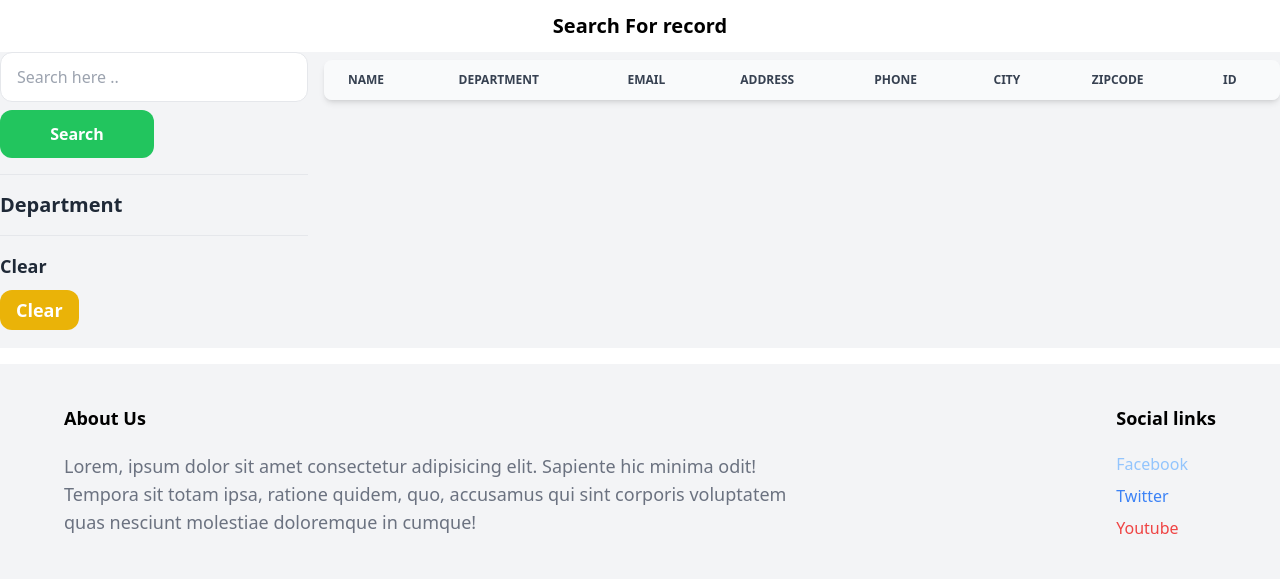
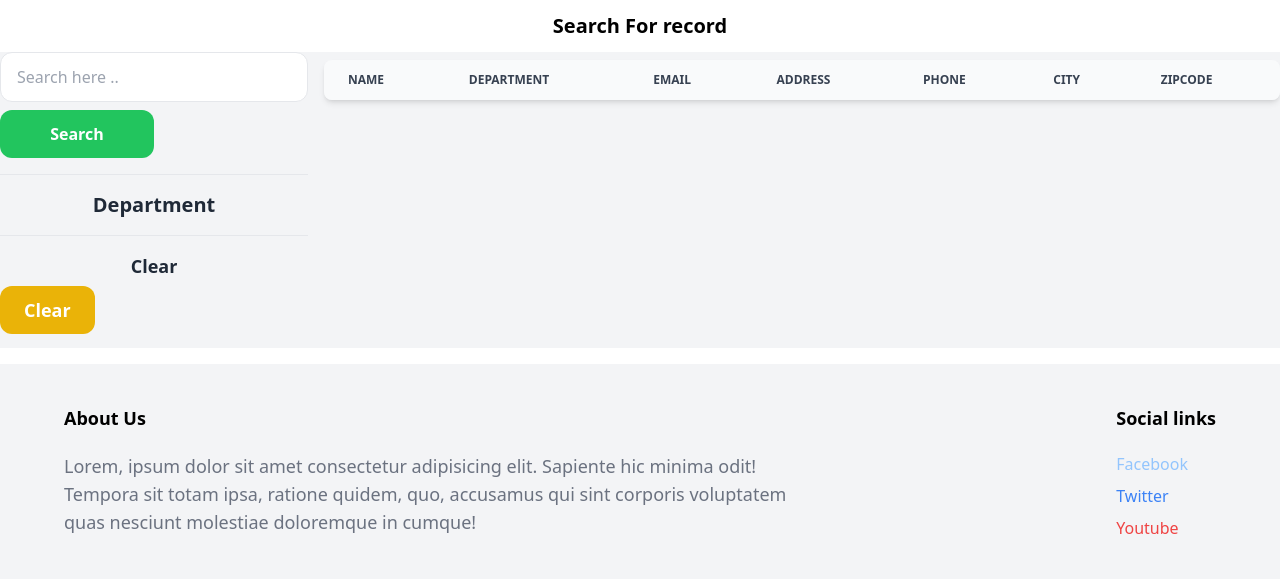
Before and after one commit to ZablonOigo/customer_relationship_management, a Django app: page /search/ in a window 1280 px wide. Shown: the part 61-640 px from the top of the page. Run offline with Django 4.2, Linux system fonts and the light colour scheme; data that the repository does not hold is empty; some libraries are stand-ins or nearby versions.

Commit message:
modified staff page

```diff
--- a/web/templates/web/staff.html
+++ b/web/templates/web/staff.html
@@ -12,7 +12,7 @@ Search |
             <input type="submit" value="Search" class="px-4 py-3 rounded-xl font-semibold mt-2 w-1/2 text-white  bg-green-500 hover:bg-green-800">
         </form>
         <hr class="my-4">
-        <p class="font-semibold text-xl text-gray-800">Department</p>
+        <p class="font-semibold text-xl text-center text-gray-800">Department</p>
         <ul>
             {% for department in departments %}
         <li class="px-2 py-2 rounded-xl text-center {% if department.id == department_id %} bg-gray-400 font-semibold{% endif %} ">
@@ -21,8 +21,8 @@ Search |
         {% endfor %}
         </ul>
         <hr class="my-4">
-        <p class="text-lg mb-4 font-semibold text-gray-800">Clear</p>
-        <a href="{% url 'web:search' %}" class=" bg-yellow-500 rounded-xl text-white px-4 py-2 font-semibold text-lg">Clear</a>
+        <p class="text-lg mb-4 font-semibold text-center text-gray-800">Clear</p>
+        <a href="{% url 'web:search' %}" class=" w-2/3 bg-yellow-500 hover:bg-yellow-700 rounded-xl text-white px-6 py-3 font-semibold text-lg">Clear</a>
     </div>
     <div class="col-span-3">
         <div class=" mt-2 relative overflow-x-auto shadow-md sm:rounded-lg">
@@ -50,9 +50,7 @@ Search |
                         <th class="px-6 py-3">
                           Zipcode
                         </th>
-                        <th class="px-6 py-3">
-                          ID
-                        </th>
+
                     </tr>
                 </thead>
                 <tbody>
@@ -81,9 +79,7 @@ Search |
                         <td class="px-6 py-4">
                           {{record.zipcode}}
                         </td>
-                        <td class="px-6 py-4">
-                          {{record.Id}}
-                        </td>
+
                         <td class="px-6 py-4 text-right">
                             <a href="#" class="font-medium text-blue-600 dark:text-blue-500 hover:underline">Edit</a>
                         </td>
```
